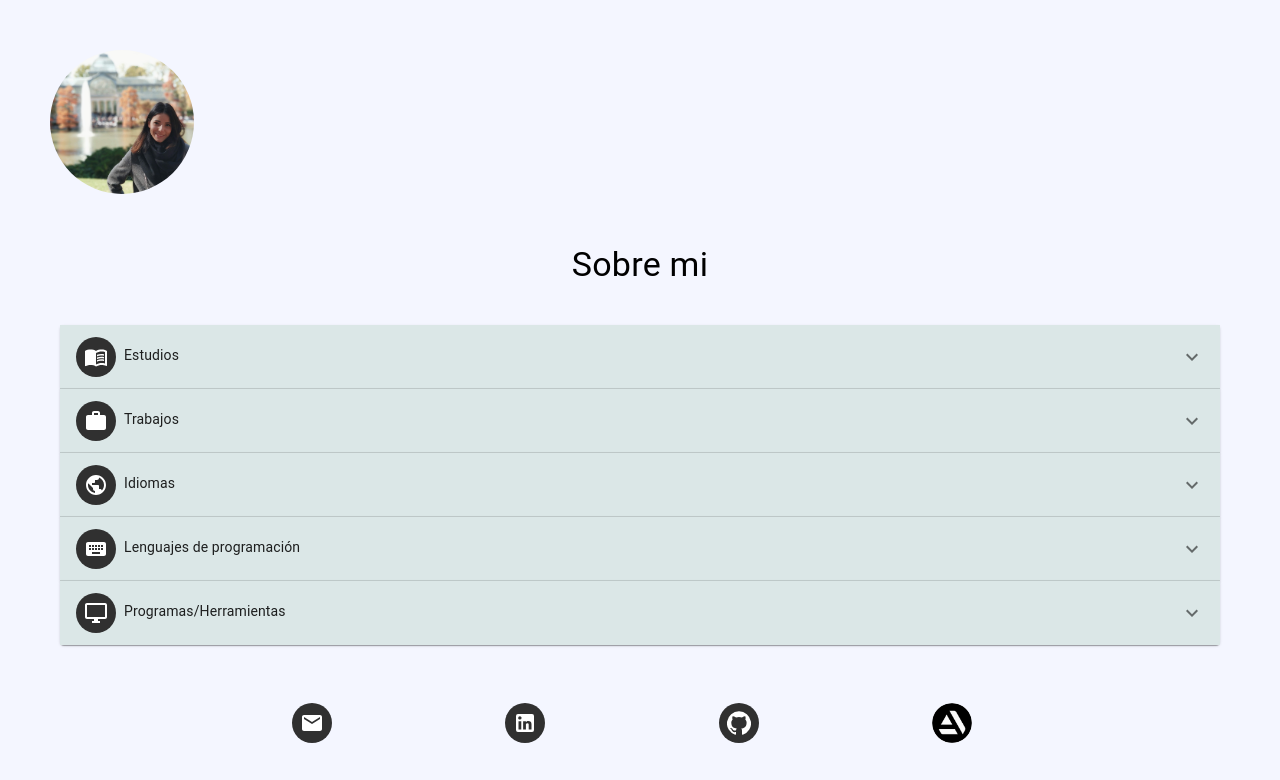
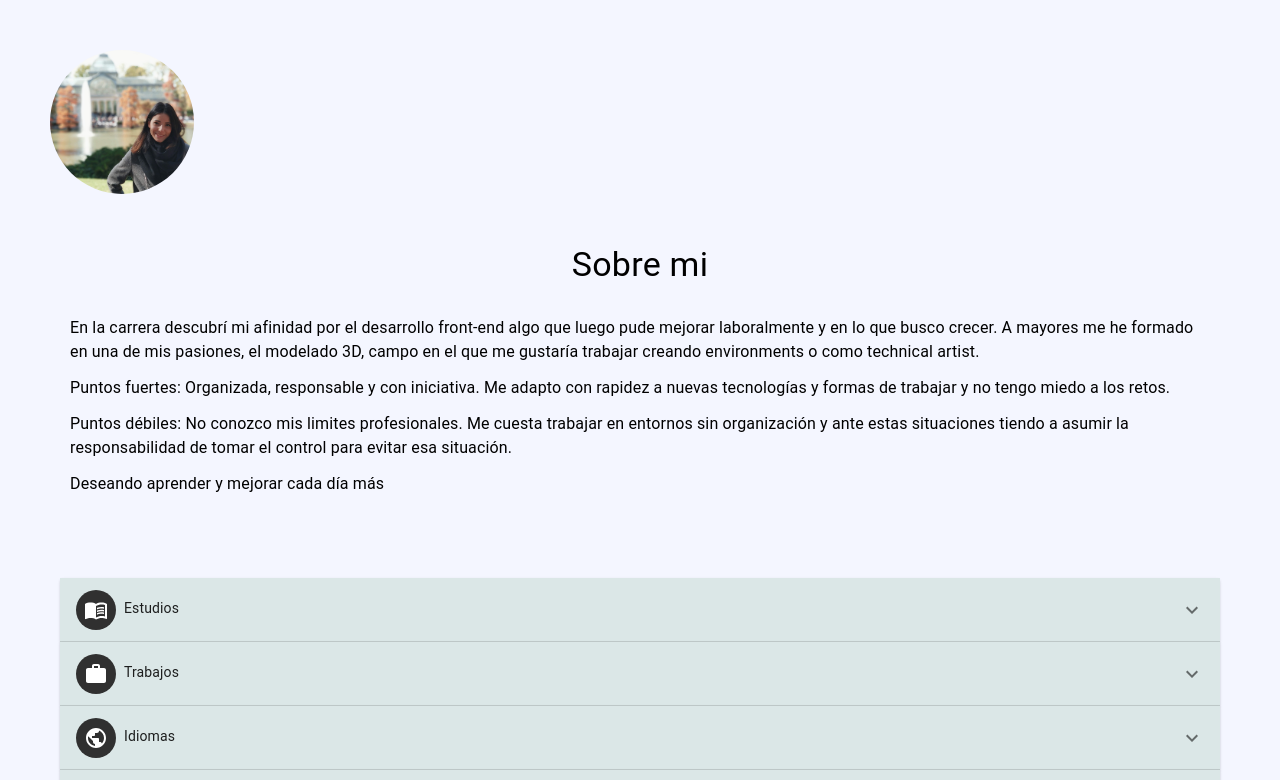
Before and after one commit to IsabelDD/CV_Page, a React (Create React App) app: page / in a window 1280 px wide. Shown: the top 780 px of the page. Built offline with nearby package versions, Linux system fonts and the light colour scheme.

Commit message:
about text visualize

```diff
--- a/src/components/About.js
+++ b/src/components/About.js
@@ -14,9 +14,17 @@ const styles = theme => ({
   },
   typography: {
     fontFamily: 'Raleway',
+    width:"100%",
+    textAlign: 'center',
   },
   subtitle: {
     fontSize: 15,
+  },
+  body1: {
+    textAlign: 'left',
+    fontSize: 11,
+    margin: '20px 60px 60px 60px',
+    padding: 10,
   }
 });
 
@@ -29,8 +37,14 @@ class About extends Component {
                 <div style={{width:"100%"}}>
                     <Avatar style={{margin:50}} alt="Isabel Diaz" src={avatar} className={classes.large} />
                 </div>
-                <div style={{width:"100%", textAlign: 'center'}}>
+                <div className={classes.typography}>
                     <Typography variant="h4">{t('AboutMe')}</Typography>
+                    <div className={classes.body1}>
+                      <Typography variant="body1">{t('AboutInformation1')}</Typography><br/>
+                      <Typography variant="body1">{t('AboutInformation2')}</Typography><br/>
+                      <Typography variant="body1">{t('AboutInformation3')}</Typography><br/>
+                      <Typography variant="body1">{t('AboutInformation4')}</Typography><br/>
+                  </div>
                 </div>
             </div>
         );
--- a/src/components/Aptitudes.js
+++ b/src/components/Aptitudes.js
@@ -144,6 +144,9 @@ class Aptitudes extends Component {
                                 <ListItem className={classes.ul}>
                                     <Typography>{t('Tool4')}</Typography>
                                 </ListItem>
+                                <ListItem className={classes.ul}>
+                                    <Typography>{t('Tool5')}</Typography>
+                                </ListItem>
                             </List>
                         </ExpansionPanelDetails>
                     </ExpansionPanel>
--- a/src/components/Footer.js
+++ b/src/components/Footer.js
@@ -11,7 +11,7 @@ import ArtStationIcon from '../static/images/artStation_icon.jpg';
 const styles = theme => ({
     root: {
         flexGrow: 1,
-        marginTop: 10,
+        marginTop: 60,
         marginBottom: 10,
     },
     small: {
--- a/src/i18n/locales/es/Vocabulary_es.json
+++ b/src/i18n/locales/es/Vocabulary_es.json
@@ -17,6 +17,12 @@
     "Programm4": "Python",
     "Tool1": "Maya",
     "Tool2": "Houdini",
-    "Tool3": "Natron",
-    "Tool4": "Visual Studio Code"
+    "Tool3": "Git",
+    "Tool4": "Natron",
+    "Tool5": "Visual Studio Code",
+    "Other skills": "Metodología Scrum",
+    "AboutInformation1": "En la carrera descubrí mi afinidad por el desarrollo front-end algo que luego pude mejorar laboralmente y en lo que busco crecer. A mayores me he formado en una de mis pasiones, el modelado 3D, campo en el que me gustaría trabajar creando environments o como technical artist.",
+    "AboutInformation2": "Puntos fuertes: Organizada, responsable y con iniciativa. Me adapto con rapidez a nuevas tecnologías y formas de trabajar y no tengo miedo a los retos.",
+    "AboutInformation3": "Puntos débiles: No conozco mis limites profesionales. Me cuesta trabajar en entornos sin organización y ante estas situaciones tiendo a asumir la responsabilidad de tomar el control para evitar esa situación.",
+    "AboutInformation4": "Deseando aprender y mejorar cada día más"
 }
```
